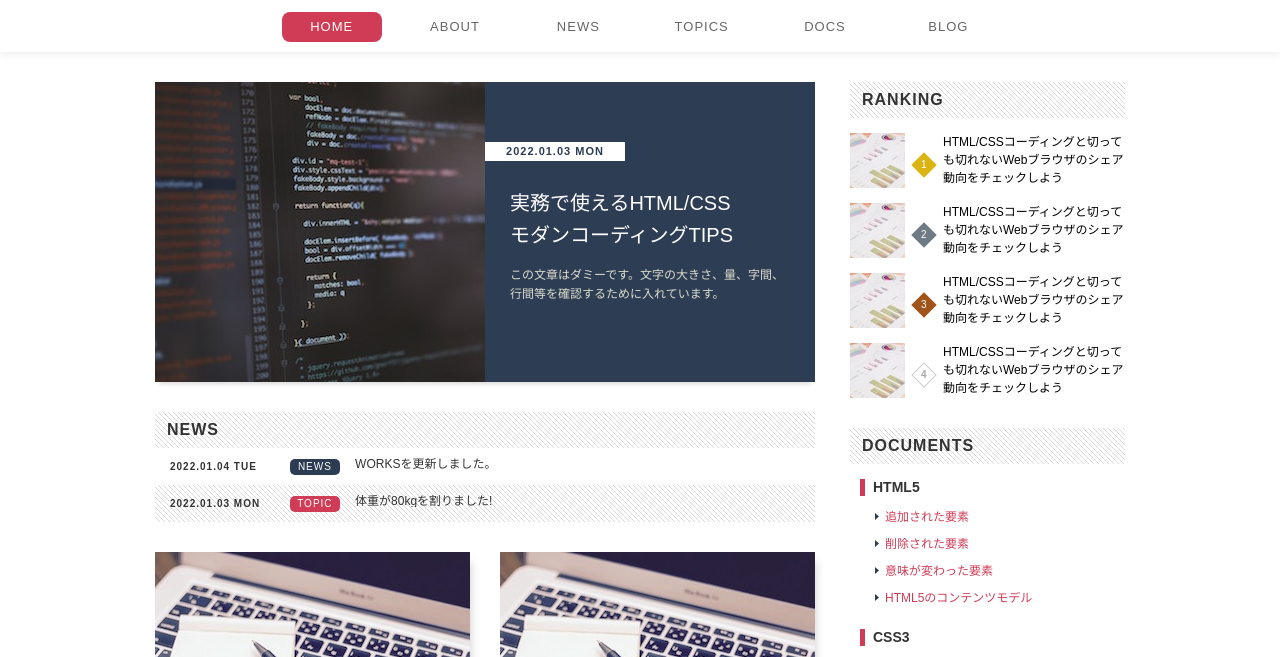
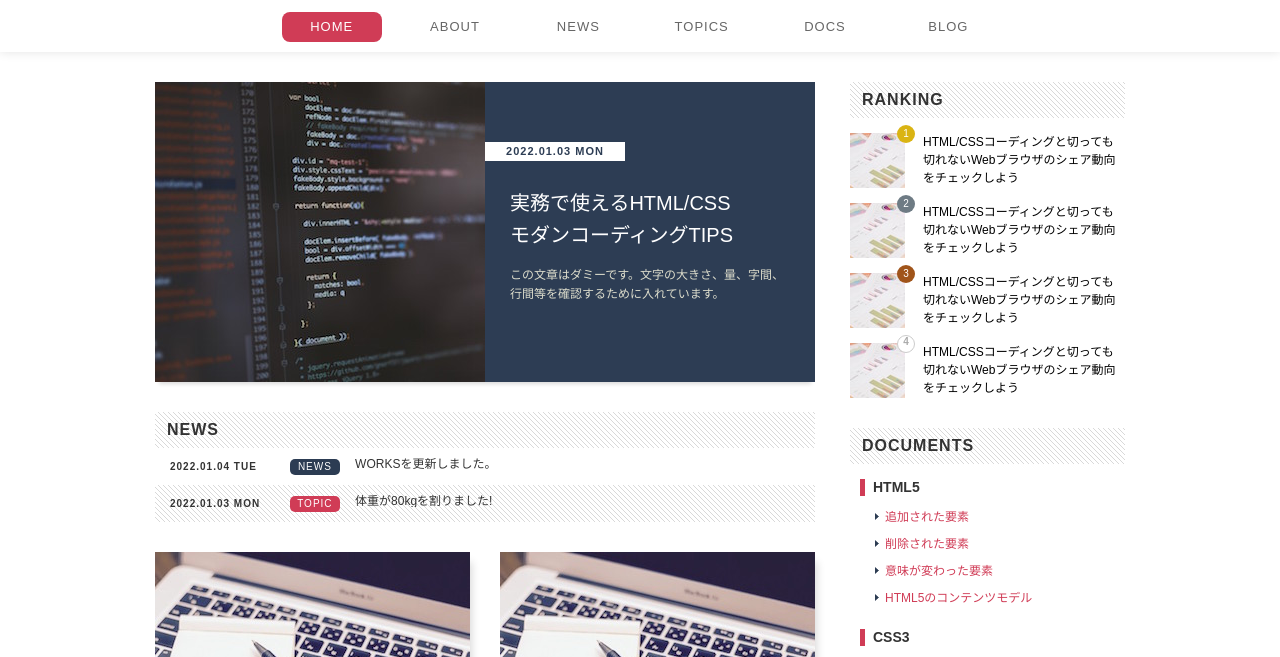
Before and after one commit to keketon/html5-css3-modern-coding, a plain HTML site: page standard-layout/index.html in a window 1280 px wide. Shown: the part 87-744 px from the top of the page. Drawn offline with Linux system fonts and the light colour scheme.

Commit message:
custom ranking

```diff
--- a/standard-layout/css/style.css
+++ b/standard-layout/css/style.css
@@ -257,7 +257,7 @@ a:active {
   transition: opacity 0.15s;
 }
 .ranking .ranking-item a:hover {
-  opacity: 0;
+  opacity: 0.8;
 }
 .ranking .ranking-item:nth-of-type(1) .order,
 .ranking .ranking-item:nth-of-type(2) .order,
@@ -282,7 +282,7 @@ a:active {
 }
 .ranking .text {
   display: inline-block;
-  width: 182px;
+  width: 200px;
   color: #000;
   vertical-align: top;
   font-size: 1.2rem;
@@ -290,23 +290,25 @@ a:active {
 }
 .ranking .order {
   display: inline-block;
+  position: relative;
+  left: -8px;
+  top: -8px;
   width: 18px;
   height: 18px;
-  margin: 0 10px;
   border: 1px solid #ccc;
   color: #aaa;
-  vertical-align: 20px;
+  background-color: #fff;
+  vertical-align: top;
   text-align: center;
   font-weight: bold;
-  line-height: 16px;
-  transform: rotate(45deg);
+  line-height: 12px;
+  border-radius: 9px;
 }
 .ranking .order::before {
   content: counter(ranking);
   counter-increment: ranking;
   display: inline-block;
   font-size: 1rem;
-  transform: rotate(-45deg);
 }
 
 .documents {
```
